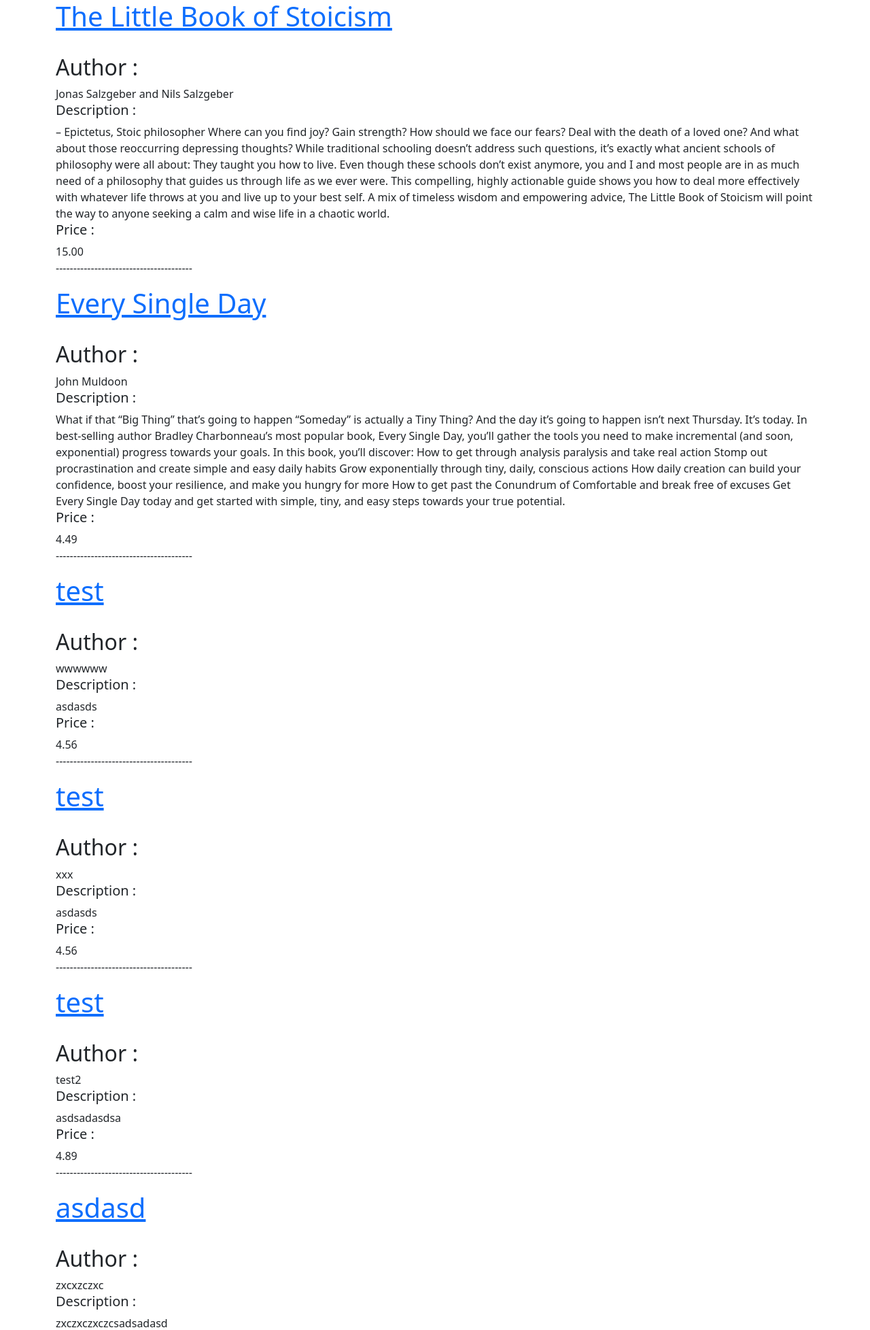
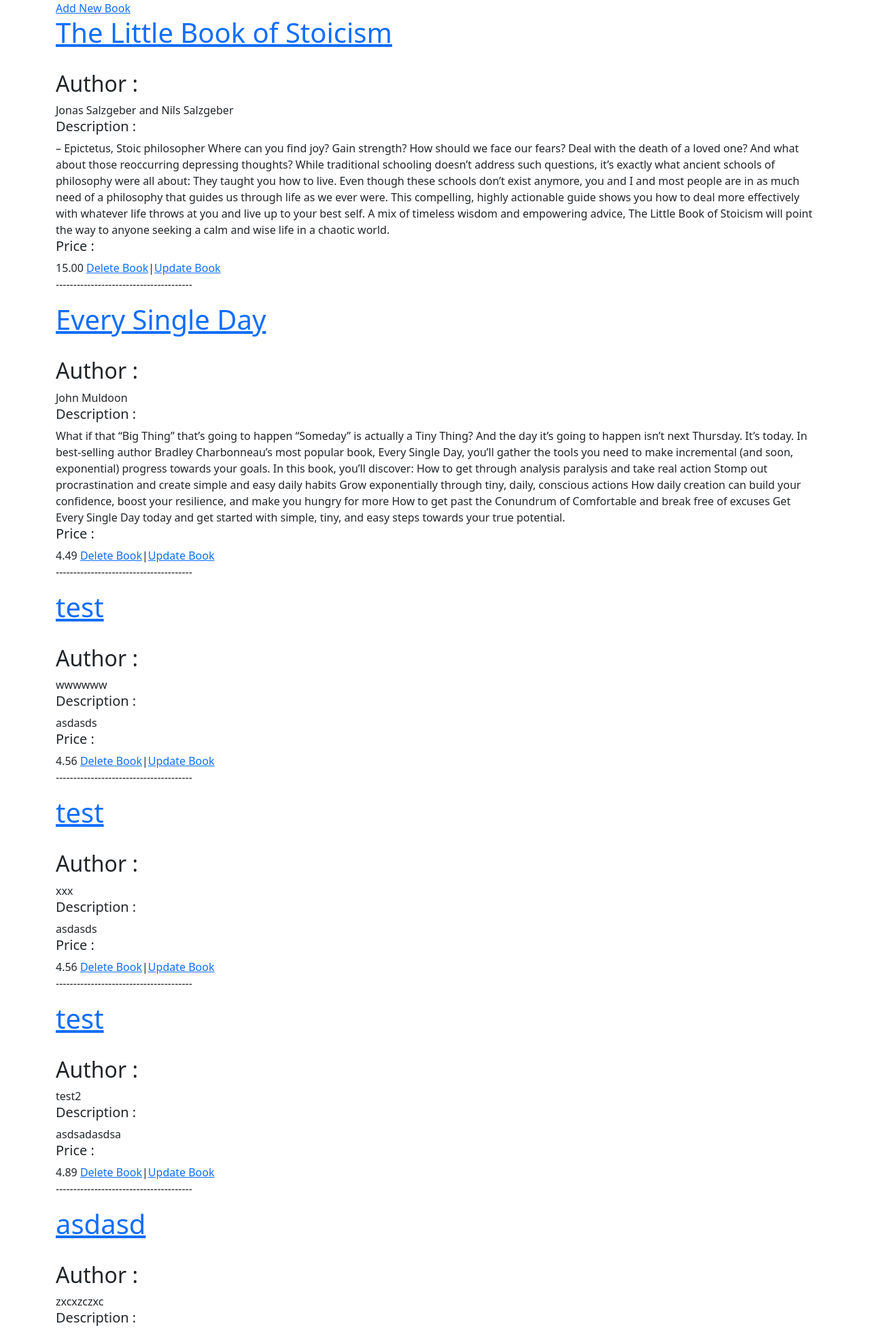
Before and after one commit to alinavabi65/Django_bookstote_project, a Django app: page /book/ in a window 1280 px wide. Shown: the top 1956 px of the page at 68% size. Run offline with Django 4.2, Linux system fonts and the light colour scheme; data comes from the database, SQL or seed files in the repository; both versions use the stored data as it was after the commit.

Commit message:
create update and delete view

```diff
--- a/books/models.py
+++ b/books/models.py
@@ -1,5 +1,6 @@
 from django.db import models
 from django.urls import reverse
+
 
 class Book(models.Model):
     title = models.CharField(max_length=200)
@@ -10,5 +11,5 @@
     def __str__(self):
         return self.title
 
-    def get_absolut_url(self):
+    def get_absolute_url(self):
         return reverse('book_detail', args=[self.id])
--- a/books/templates/books/book_detail.html
+++ b/books/templates/books/book_detail.html
@@ -9,4 +9,5 @@
         <p class="small text-muted mt-2">By: {{ books.author }}</p>
         <p class="mt-2">{{ books.description }}</p>
         <p class="mt-2">{{ books.price }}</p>
+    <a href="{% url 'list_view' %}">All Book</a>
 {% endblock %}
--- a/books/templates/books/book_list.html
+++ b/books/templates/books/book_list.html
@@ -5,6 +5,7 @@
 {% endblock %}
 
 {% block content %}
+    <a href="{% url 'book_create' %}">Add New Book</a>
     {% for book in books %}
         <a href="{{book.get_absolut_url }}"><h1>{{ book.title }}</h1></a>
         <br>
@@ -13,7 +14,7 @@
         <h5>Description :</h5>{{ book.description }}
         <br>
         <h5>Price :</h5>{{ book.price }}
+        <a href="{% url 'book_delete' book.id %}">Delete Book</a>|<a href="{% url 'book_update' book.id %}">Update Book</a>
         <p>---------------------------------------</p>
     {% endfor %}
-
 {% endblock %}
--- a/books/urls.py
+++ b/books/urls.py
@@ -5,4 +5,7 @@
 urlpatterns = [
     path('', views.BookListView.as_view(), name='list_view'),
     path('<int:pk>/', views.BookDetailView.as_view(), name='book_detail'),
+    path('create/', views.BookCreateView.as_view(), name='book_create'),
+    path('<int:pk>/update', views.BookUpdateView.as_view(), name='book_update'),
+    path('<int:pk>/delete', views.BookDeleteView.as_view(), name='book_delete'),
 ]
--- a/books/views.py
+++ b/books/views.py
@@ -1,5 +1,6 @@
 from django.shortcuts import render
 from django.views import generic
+from django.urls import reverse_lazy
 
 from .models import Book
 
@@ -14,3 +15,21 @@
     model = Book
     template_name = 'books/book_detail.html'
     context_object_name = 'books'
+
+
+class BookCreateView(generic.CreateView):
+    model = Book
+    fields = ['title', 'author', 'description', 'price']
+    template_name = 'books/book_create.html'
+
+
+class BookUpdateView(generic.UpdateView):
+    model = Book
+    fields = ['title', 'author', 'description', 'price']
+    template_name = 'books/book_update.html'
+
+
+class BookDeleteView(generic.DeleteView):
+    model = Book
+    template_name = 'books/book_delete.html'
+    success_url = reverse_lazy('list_view')
```
Also changed, not shown: books/templates/books/book_create.html (added, +16 -0 lines), books/templates/books/book_delete.html (added, +10 -0 lines), books/templates/books/book_update.html (added, +15 -0 lines), db.sqlite3.
